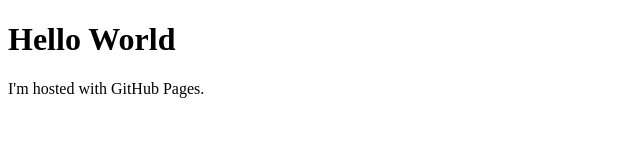
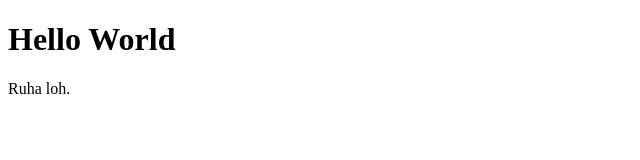
Before and after one commit to adaltair/adaltair.github.io, a plain HTML site: page index.html in a window 1280 px wide. Shown: the whole page, without its empty margins (0-640 px from the left). Drawn offline with Linux system fonts and the light colour scheme.

Commit message:
Update index.html

```diff
--- a/index.html
+++ b/index.html
@@ -2,6 +2,6 @@
 <html>
 <body>
 <h1>Hello World</h1>
-<p>I'm hosted with GitHub Pages.</p>
+<p>Ruha loh.</p>
 </body>
 </html>
```
